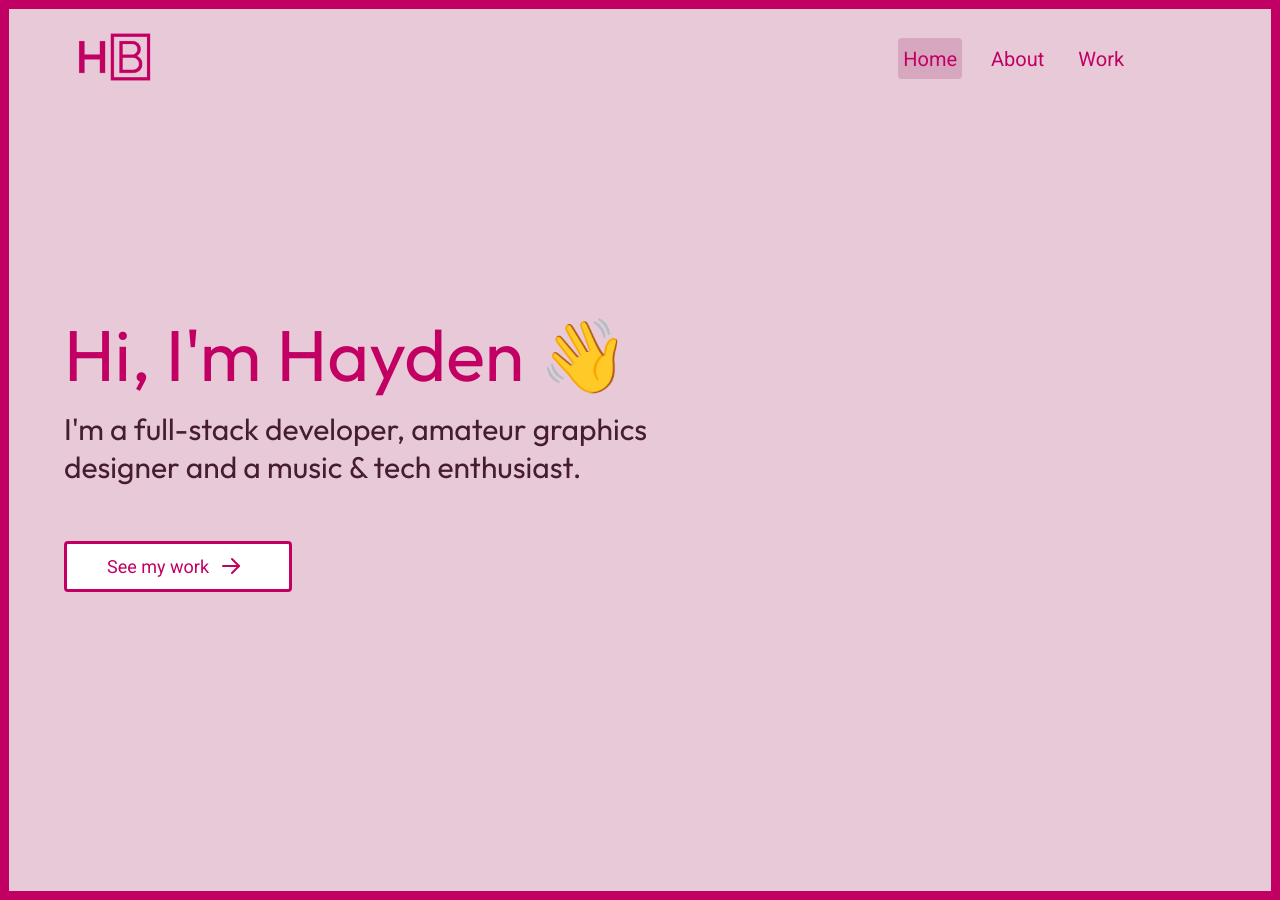
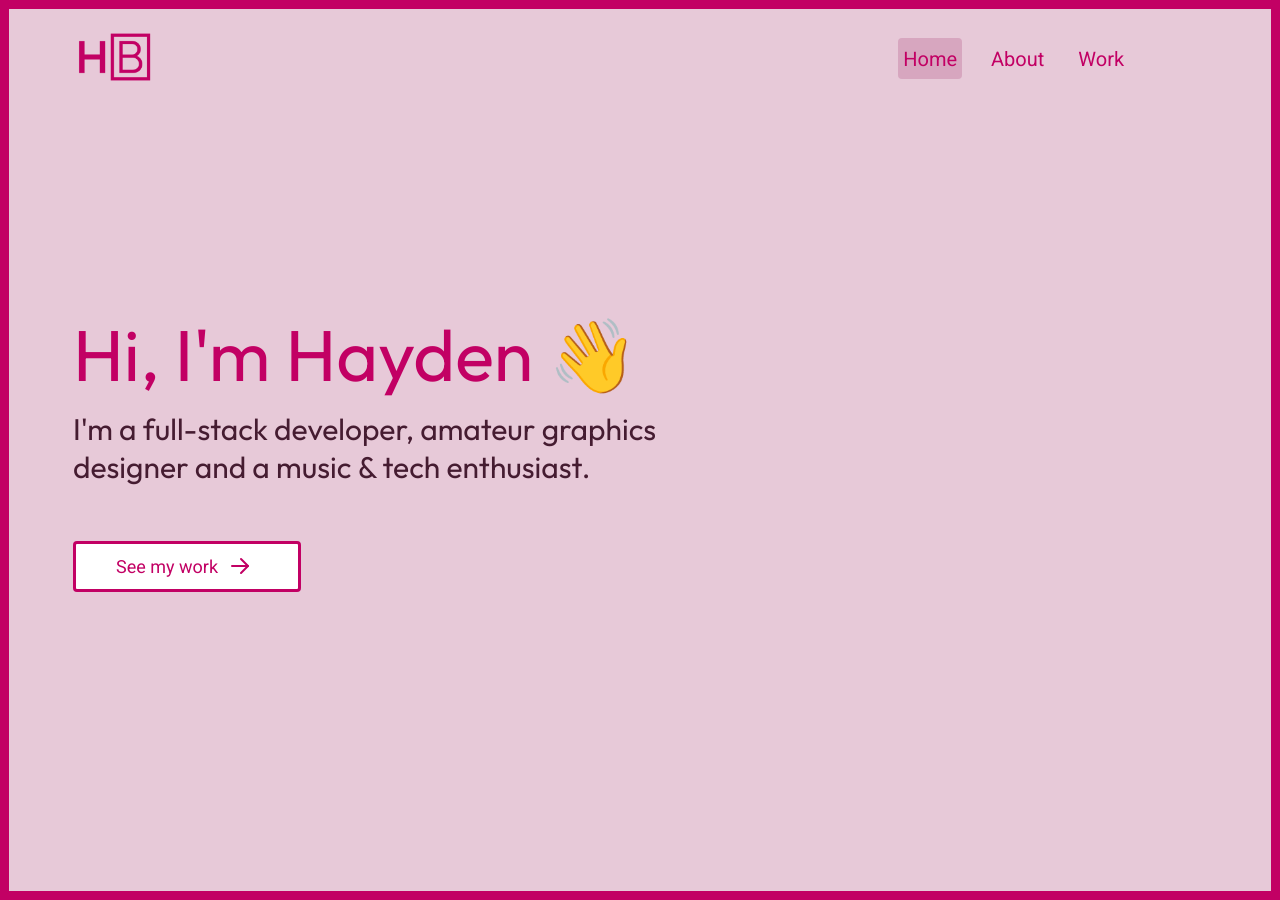
Before and after one commit to htbrown/htbrown.com, a Jekyll site: the page built from index.html, in a window 1280 px wide. Built offline with Jekyll 4.4.1, drawn with Linux system fonts in a browser that asks for light colours.

Commit message:
Fix main for navigation

```diff
--- a/assets/css/main.scss
+++ b/assets/css/main.scss
@@ -37,6 +37,14 @@
     overflow-x: hidden;
 }
 
+main.with-nav {
+    height: calc(100% - 100px - 1vh);
+    width: calc(100% - 2vh);
+    position: absolute;
+    top: 100px;
+    left: 1vh;
+}
+
 main.centred {
     align-items: center;
     height: 100%;
@@ -44,7 +52,7 @@
     overflow: hidden;
     position: absolute;
     top: 0;
-    left: 0;
+    left: 1vh;
 }
 
 ::-webkit-scrollbar {
```
